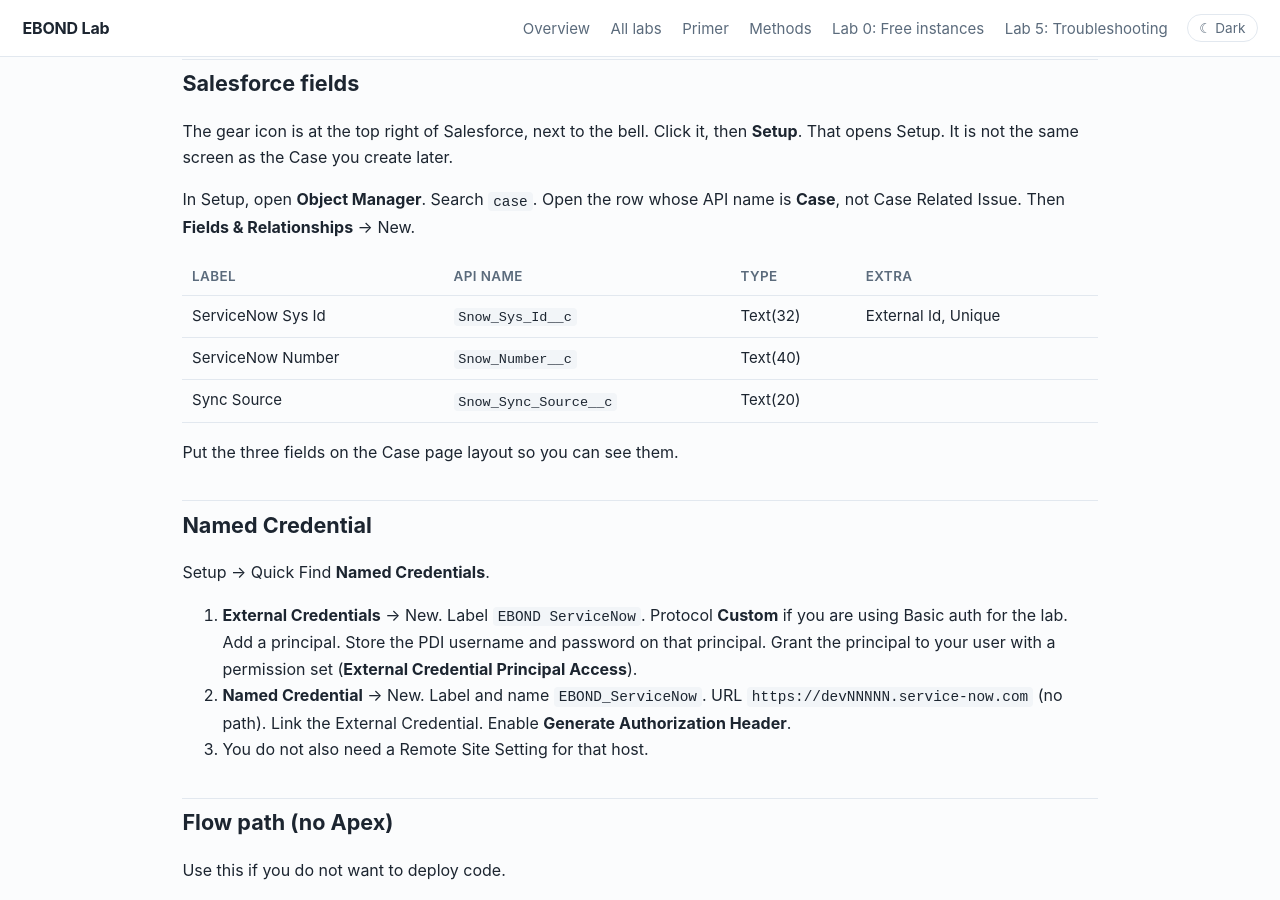
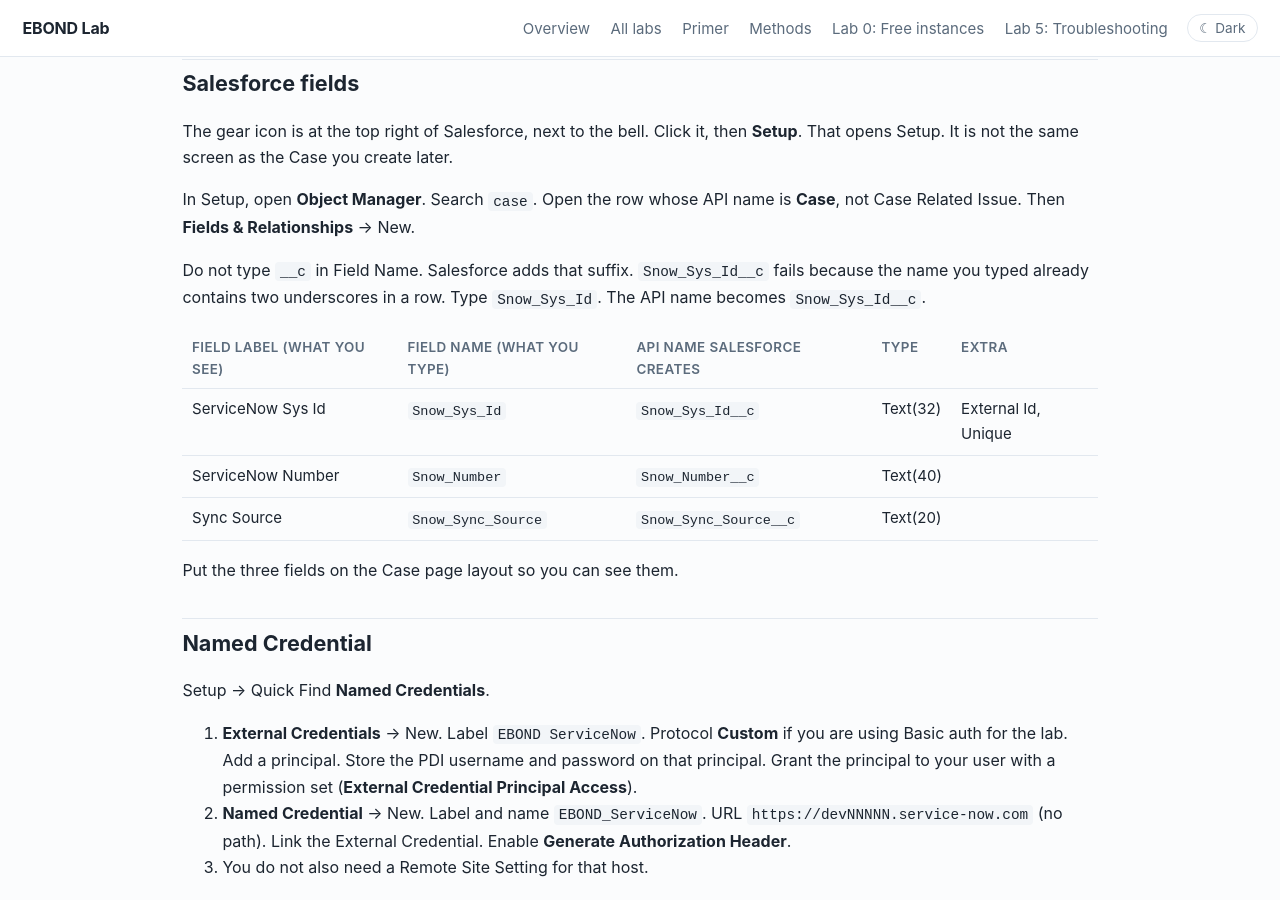
Before and after one commit to eltonaguiar/EBOND_ServiceNowSalesforce, a Jekyll site: the page built from site/labs/02-salesforce-to-snow.md, in a window 1280 px wide and 900 px high, scrolled down 2173 px. Built offline with Jekyll 4.4.1, drawn with Linux system fonts in a browser that asks for light colours.

Commit message:
Tell the reader to type Snow_Sys_Id, not Snow_Sys_Id__c, in Field Name.

```diff
--- a/site/labs/02-salesforce-to-snow.md
+++ b/site/labs/02-salesforce-to-snow.md
@@ -79,11 +79,13 @@ The gear icon is at the top right of Salesforce, next to the bell. Click it, the
 
 In Setup, open **Object Manager**. Search `case`. Open the row whose API name is **Case**, not Case Related Issue. Then **Fields & Relationships** → New.
 
-| Label | API name | Type | Extra |
-|-------|----------|------|-------|
-| ServiceNow Sys Id | `Snow_Sys_Id__c` | Text(32) | External Id, Unique |
-| ServiceNow Number | `Snow_Number__c` | Text(40) | |
-| Sync Source | `Snow_Sync_Source__c` | Text(20) | |
+Do not type `__c` in Field Name. Salesforce adds that suffix. `Snow_Sys_Id__c` fails because the name you typed already contains two underscores in a row. Type `Snow_Sys_Id`. The API name becomes `Snow_Sys_Id__c`.
+
+| Field Label (what you see) | Field Name (what you type) | API name Salesforce creates | Type | Extra |
+|----------------------------|----------------------------|-----------------------------|------|-------|
+| ServiceNow Sys Id | `Snow_Sys_Id` | `Snow_Sys_Id__c` | Text(32) | External Id, Unique |
+| ServiceNow Number | `Snow_Number` | `Snow_Number__c` | Text(40) | |
+| Sync Source | `Snow_Sync_Source` | `Snow_Sync_Source__c` | Text(20) | |
 
 Put the three fields on the Case page layout so you can see them.
 
```
